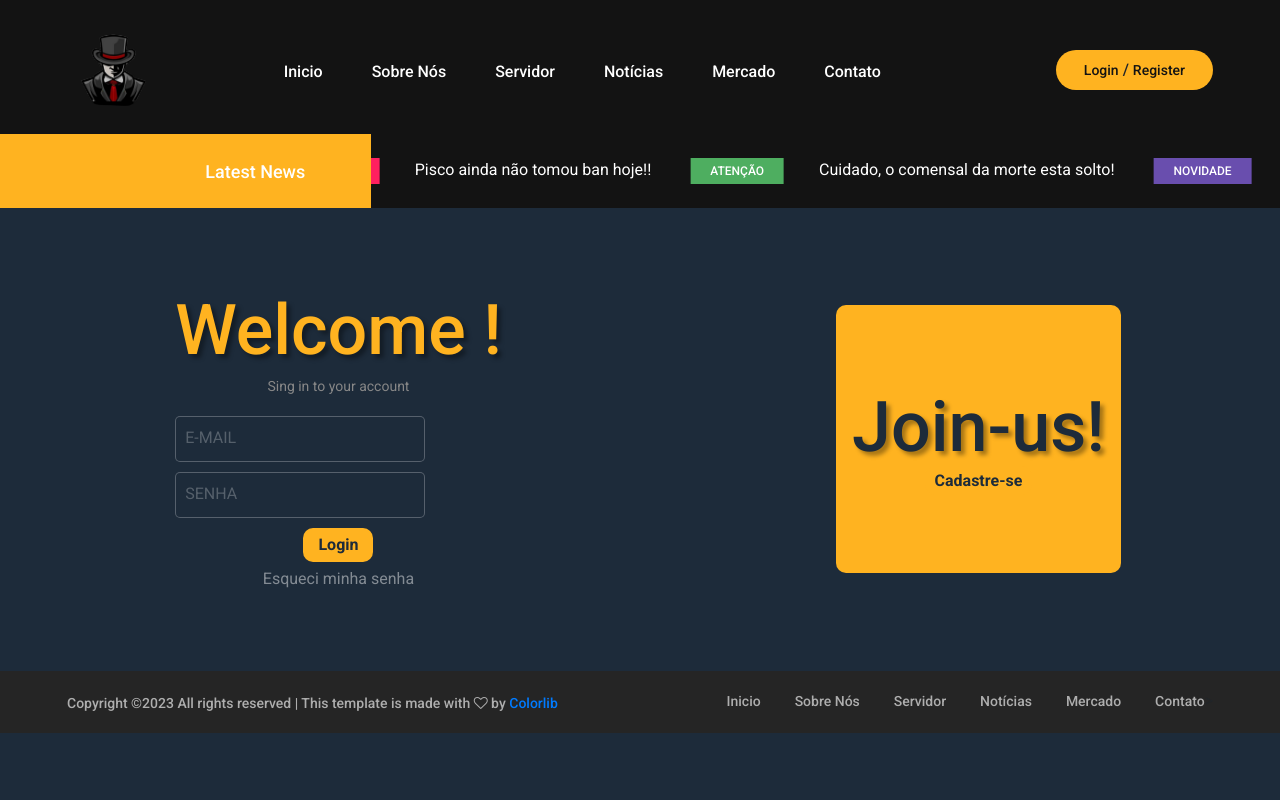
After one commit to GuildKapoera/SiteKapoera, a PHP site: page /login.html in a window 1280 px wide. The commit adds this page. Run offline with PHP 8.4, Linux system fonts and the light colour scheme.

Commit message:
adicionado area de login
Atualização area de login, pagina e estilo.

```diff
--- a/about.html
+++ b/about.html
@@ -40,7 +40,7 @@
 				<img src="img/logo.png" alt="">
 			</a>
 			<div class="user-panel">
-				<a href="#">Login</a>  /  <a href="#">Register</a>
+				<a href="login.html">Login</a>  /  <a href="login.html">Register</a>
 			</div>
 			<!-- responsive -->
 			<div class="nav-switch">
--- a/contact.html
+++ b/contact.html
@@ -40,7 +40,7 @@
 				<img src="img/logo.png" alt="">
 			</a>
 			<div class="user-panel">
-				<a href="#">Login</a>  /  <a href="#">Register</a>
+				<a href="login.html">Login</a>  /  <a href="login.html">Register</a>
 			</div>
 			<!-- responsive -->
 			<div class="nav-switch">
--- a/css/style.css
+++ b/css/style.css
@@ -264,7 +264,7 @@ ol {
 
 .site-logo {
 	display: inline-block;
-	float: left;
+	float: left ;
 	padding-top: 6px;
 	width: 8%;
 }
@@ -1215,6 +1215,118 @@ ol {
 	margin-left: 10px;
 	margin-right: 20px;
 }
+/*-----------------
+  Login page
+--------------------*/
+body{
+	background-color: #1d2b3a ;
+
+}
+.areaLogin {
+
+}
+
+.Login {
+	display: flex;
+	flex-direction:row;
+	align-items:flex-start;
+	text-align: center;
+}
+
+.box {
+	display: inline-block;
+	padding: 5rem 1rem;
+	margin: auto;
+
+}
+
+.box2 {
+	display: inline-block;
+	align-items:flex-start;
+	padding: 5rem 1rem;
+	background: #ffb320;
+	border-radius: 10px;
+	margin: auto;
+}
+
+.box h1{
+	color: #ffb320;
+	text-shadow: 4px 4px 4px rgba(0, 0, 0, 0.356);
+}
+
+.inputBox {
+	position: relative;
+	width: 250px;
+}
+
+.inputBox input {
+	width: 100%;
+	padding: 10px;
+	border: 1px solid rgba(255,255,255,0.25);
+	background: #1d2b3a;
+	border-radius: 5px;
+	outline: none;
+	color: #fff;
+	font-size: 1em;
+	margin-bottom: 10px;
+}
+
+.inputBox span {
+	color:  rgba(255,255,255,0.25);
+	position: absolute;
+	left: 0;
+	padding: 10px;
+	pointer-events: none;
+	text-transform: uppercase;
+	transition: 0.5s;
+
+}
+.inputBox input:valid ~ span,
+.inputBox input:focus ~ span {
+	color: #ffb320;
+	transform: translateX(10px) translateY(-7px);
+	font-size: 0.65em;
+	padding: 0 10px;
+	background:#1d2b3a ;
+}
+.buttonLogin {
+	background: #ffb320;
+	border-radius: 10px;
+	padding: 5px 15px;
+	font-family: roboto, sans-serif;
+	border: none;
+	margin-bottom: 5px;
+	color: #1d2b3a;
+	font-weight: bold;
+}
+.buttonLogin:hover {
+	color: #ffb320;
+	background: #1d2b3a;
+}
+.box a{
+	color: #fff;
+	opacity: 0.45;
+}
+.box a:hover{
+	color: #ffb320;
+	opacity: 0.45;
+}
+.box2 h1 {
+	color: #1d2b3a;;
+	text-shadow: 4px 4px 4px rgba(0, 0, 0, 0.356);
+}
+
+.box2 a {
+	background: #ffb320;
+	padding: 5px 10px;
+	border-radius: 10px;
+	color: #1d2b3a;
+	font-weight: bold;
+}
+.box2 a:hover {
+	color: #ffb320;
+	background: #1d2b3a;
+}
 
 /*------------------
   Responsive
--- a/index.html
+++ b/index.html
@@ -40,7 +40,7 @@
 					<img src="img/logo.png" alt="">
 				</a>
 				<div class="user-panel">
-					<a href="#">Login</a>  /  <a href="#">Register</a>
+					<a href="login.html">Login</a>  /  <a href="login.html">Register</a>
 				</div>
 				<!-- responsive -->
 				<div class="nav-switch">
--- /dev/null
+++ b/login.html
@@ -0,0 +1,136 @@
+<!DOCTYPE html>
+<html lang="pt-br">
+<head>
+	<title>Kapoera</title>
+	<meta charset="UTF-8">
+	<meta name="description" content="Game Warrior Template">
+	<meta name="keywords" content="warrior, game, creative, html">
+	<meta name="viewport" content="width=device-width, initial-scale=1.0">
+	<!-- Favicon -->
+	<link href="img/favicon.ico" rel="shortcut icon"/>
+
+	<!-- Google Fonts -->
+	<link href="https://fonts.googleapis.com/css?family=Roboto:400,400i,500,500i,700,700i" rel="stylesheet">
+
+	<!-- Stylesheets -->
+	<link rel="stylesheet" href="css/bootstrap.min.css"/>
+	<link rel="stylesheet" href="css/font-awesome.min.css"/>
+	<link rel="stylesheet" href="css/owl.carousel.css"/>
+	<link rel="stylesheet" href="css/style.css"/>
+	<link rel="stylesheet" href="css/animate.css"/>
+
+
+	<!--[if lt IE 9]>
+	  <script src="https://oss.maxcdn.com/html5shiv/3.7.2/html5shiv.min.js"></script>
+	  <script src="https://oss.maxcdn.com/respond/1.4.2/respond.min.js"></script>
+	<![endif]-->
+
+</head>
+<body>
+	<!-- Page Preloder -->
+	<div id="preloder">
+		<div class="loader"></div>
+	</div>
+
+	<!-- Header section -->
+		<header class="header-section">
+			<div class="container">
+				<!-- logo -->
+				<a class="site-logo" href="index.html">
+					<img src="img/logo.png" alt="">
+				</a>
+				<div class="user-panel">
+					<a href="login.html">Login</a>  /  <a href="login.html">Register</a>
+				</div>
+				<!-- responsive -->
+				<div class="nav-switch">
+					<i class="fa fa-bars"></i>
+				</div>
+				<!-- site menu -->
+				<nav class="main-menu">
+					<ul>
+						<li><a href="index.html">Inicio</a></li>
+						<li><a href="about.html">Sobre Nós</a></li>
+						<li><a href="servidor.html">Servidor</a></li>
+						<li><a href="noticias.html">Notícias</a></li>
+						<li><a href="mercado.html">Mercado</a></li>
+						<li><a href="contact.html">Contato</a></li>
+					</ul>
+				</nav>
+			</div>
+	</header>
+
+
+	<!-- Header section end -->
+
+
+
+	<!-- Latest news section -->
+	<div class="latest-news-section">
+		<div class="ln-title">Latest News</div>
+		<div class="news-ticker">
+			<div class="news-ticker-contant">
+				<div class="nt-item"><span class="new">new</span>Pisco ainda não tomou ban hoje!! </div>
+				<div class="nt-item"><span class="strategy">Atenção</span>Cuidado, o comensal da morte esta solto! </div>
+				<div class="nt-item"><span class="racing">Novidade</span> Alllllllllll llllllllexxxx ficou trapado de novo, mas não é novidade! </div>
+			</div>
+		</div>
+	</div>
+	<!-- Latest news section end -->
+
+    <!-- Login section -->
+
+    <main class="areaLogin">
+		<div class="Login">
+				<div class="box" >
+					<h1>Welcome !</h1>
+					<p>Sing in to your account</p>
+					<div class="inputBox">
+						<input type="email" name="email" id="email" required="required" autocomplete="on">
+						<span> E-mail</span>
+					</div>
+					<div class="inputBox">
+						<input type="password" name="senha" id="senha" required="required">
+						<span>Senha</span>
+					</div>
+					<button class="buttonLogin">Login</button>
+					<div><a href="#">Esqueci minha senha</a></div>
+				</div>
+				<div class="box2">
+					<h1>Join-us!</h1>
+					<div><a href="#">Cadastre-se</a></div>
+				</div>
+		</div>
+	</main>
+    <!-- Login section end -->
+
+
+
+	<!-- Footer section -->
+	<footer class="footer-section">
+		<div class="container">
+			<ul class="footer-menu">
+				<li><a href="index.html">Inicio</a></li>
+				<li><a href="about.html">Sobre Nós</a></li>
+				<li><a href="servidor.html">Servidor</a></li>
+				<li><a href="noticias.html">Notícias</a></li>
+				<li><a href="mercado.html">Mercado</a></li>
+				<li><a href="contact.html">Contato</a></li>>
+			</ul>
+			<p class="copyright"><!-- Link back to Colorlib can't be removed. Template is licensed under CC BY 3.0. -->
+Copyright &copy;<script>document.write(new Date().getFullYear());</script> All rights reserved | This template is made with <i class="fa fa-heart-o" aria-hidden="true"></i> by <a href="https://colorlib.com" target="_blank">Colorlib</a>
+<!-- Link back to Colorlib can't be removed. Template is licensed under CC BY 3.0. -->
+</p>
+		</div>
+	</footer>
+	<!-- Footer section end -->
+
+
+	<!--====== Javascripts & Jquery ======-->
+	<script src="js/jquery-3.2.1.min.js"></script>
+	<script src="js/bootstrap.min.js"></script>
+	<script src="js/owl.carousel.min.js"></script>
+	<script src="js/jquery.marquee.min.js"></script>
+	<script src="js/main.js"></script>
+    </body>
+</html>
--- a/mercado.html
+++ b/mercado.html
@@ -40,7 +40,7 @@
 				<img src="img/logo.png" alt="">
 			</a>
 			<div class="user-panel">
-				<a href="#">Login</a>  /  <a href="#">Register</a>
+				<a href="login.html">Login</a>  /  <a href="login.html">Register</a>
 			</div>
 			<!-- responsive -->
 			<div class="nav-switch">
--- a/noticias.html
+++ b/noticias.html
@@ -40,7 +40,7 @@
 				<img src="img/logo.png" alt="">
 			</a>
 			<div class="user-panel">
-				<a href="#">Login</a>  /  <a href="#">Register</a>
+				<a href="login.html">Login</a>  /  <a href="login.html">Register</a>
 			</div>
 			<!-- responsive -->
 			<div class="nav-switch">
--- a/servidor.html
+++ b/servidor.html
@@ -40,7 +40,7 @@
 				<img src="img/logo.png" alt="">
 			</a>
 			<div class="user-panel">
-				<a href="#">Login</a>  /  <a href="#">Register</a>
+				<a href="login.html">Login</a>  /  <a href="login.html">Register</a>
 			</div>
 			<!-- responsive -->
 			<div class="nav-switch">
```
